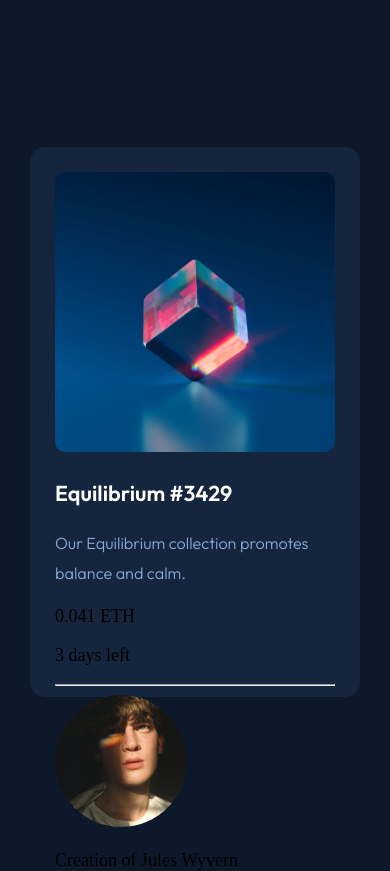
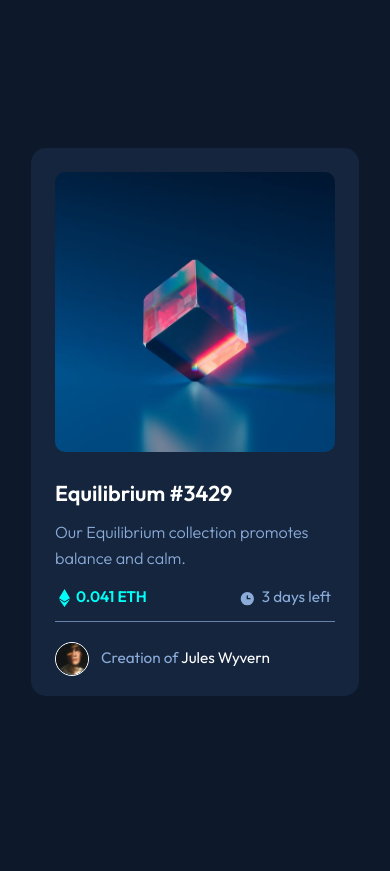
Before and after one commit to toshihikotani/nft-preview-card-component-main, a plain HTML site: page index.html in a window 390 px wide. After the commit the page ends 844 px from the top, so only its background shows below. Drawn offline with Linux system fonts and the light colour scheme.

Commit message:
"Completed CSS Design for mobile version."

```diff
--- a/index.html
+++ b/index.html
@@ -12,7 +12,14 @@
 
   <main>
     <!-- IMAGE -->
-    <img class="equilibrium" src="images/image-equilibrium.jpg" Alt="Equilibrium Image"/>
+    <div class="image-box">
+
+      <img class="equilibrium" src="images/image-equilibrium.jpg" alt="Equilibrium Image"/>
+      <div class="overlay">
+        <img src="images/icon-view.svg"  alt="View Icon"/>
+      </div>
+    </div>
+
     <p class="title">Equilibrium #3429</p>
 
     <!-- DESCRIPTION -->
@@ -20,8 +27,8 @@
 
     <!-- NFT STATUS -->
     <div class="nft-status">
-      <p class="ethereum">0.041 ETH</p>
-      <p class="time">3 days left</p>
+      <p class="ethereum"><span class="ethereum-icon"></span>0.041 ETH</p>
+      <p class="time"><span class="time-icon"></span>3 days left</p>
     </div>
 
     <!-- HORIZONTAL LINE -->
--- a/sass/styles.scss
+++ b/sass/styles.scss
@@ -31,14 +31,45 @@ body {
 main {
     width: 280px;
     height: 500px;
-    padding: 25px;
+    padding: 24px;
     background-color: $very-dark-blue-card-bg;
     border-radius: 15px;
 
     /* EQUILIBRIUM IMAGE*/
-    .equilibrium {
+    .image-box {
+        position: relative;
         width: 100%;
         border-radius: 10px;
+
+        .equilibrium {
+            position: relative;
+            width: inherit;
+            border-radius: inherit;
+        }
+
+        .overlay {
+            position: absolute;
+            width: inherit;
+            border-radius: inherit;
+            height: 100%;
+            top: 0;
+            right: 0;
+            bottom: 0;
+            left: 0;
+            background-color: rgba($cyan, 0.5);
+            display: flex;
+            justify-content: center;
+            align-items: center;
+            opacity: 0;
+            transition: 0.5s ease;
+            cursor: pointer;
+
+            &:hover {
+                opacity: 1;
+            }
+        }
+
+
     }
 
     /* TITLE */
@@ -46,6 +77,12 @@ main {
         font-family: 'Outfit-SemiBold';
         font-size: 1.20em;
         color: $white;
+        margin-bottom: 10px;
+        cursor: pointer;
+
+        &:hover {
+            color: $cyan;
+        }
     }
 
     /* DESCRIPTION */
@@ -53,6 +90,79 @@ main {
         font-family: 'Outfit-Light';
         font-size: 0.90em;
         color: $soft-blue;
-        line-height: 30px;
+        line-height: 26px;
+        margin: 12px 0px;
     }
+
+     /* NFT STATUS */
+    .nft-status {
+        display: flex;
+        justify-content: space-between;
+
+        .ethereum, .time {
+            margin: 4px;
+            font-size: 0.85em;
+        }
+
+        .ethereum {
+            font-family: 'Outfit-SemiBold';
+            color: $cyan;
+
+            .ethereum-icon {
+                content: url('../images/icon-ethereum.svg');
+                vertical-align: middle;
+                margin-right: 6px;
+            }
+        }
+
+        .time {
+            font-family: 'Outfit-Regular';
+            color: $soft-blue;
+
+            .time-icon {
+                content: url('../images/icon-clock.svg');
+                vertical-align: middle;
+                margin-right: 6px;
+            }
+        }
+    }
+
+    /* HORIZONTAL LINE */
+    hr {
+        margin: 10px 0px 20px;
+        outline: none;
+        border: none;
+        height: 1px;
+        background-color: rgba($soft-blue, 0.7);
+        color: rgba($soft-blue, 0.7);
+    }
+
+     /* AVATAR PROFILE */
+     .avatar-profile {
+        display: flex;
+
+        img {
+            width: 32px;
+            height: 32px;
+            border: 1px solid $white;
+            border-radius: 50px;
+        }
+
+        p {
+            margin: 6px 12px;
+            vertical-align: middle;
+            font-family: 'Outfit-Regular';
+            font-size: 0.85em;
+            color: $soft-blue;
+
+            .avatar-name {
+                color: $white;
+                cursor: pointer;
+
+                &:hover {
+                    color: $cyan;
+                }
+            }
+        }
+     }
 }
```
Also changed, not shown: css/styles.css, 1 other file.
